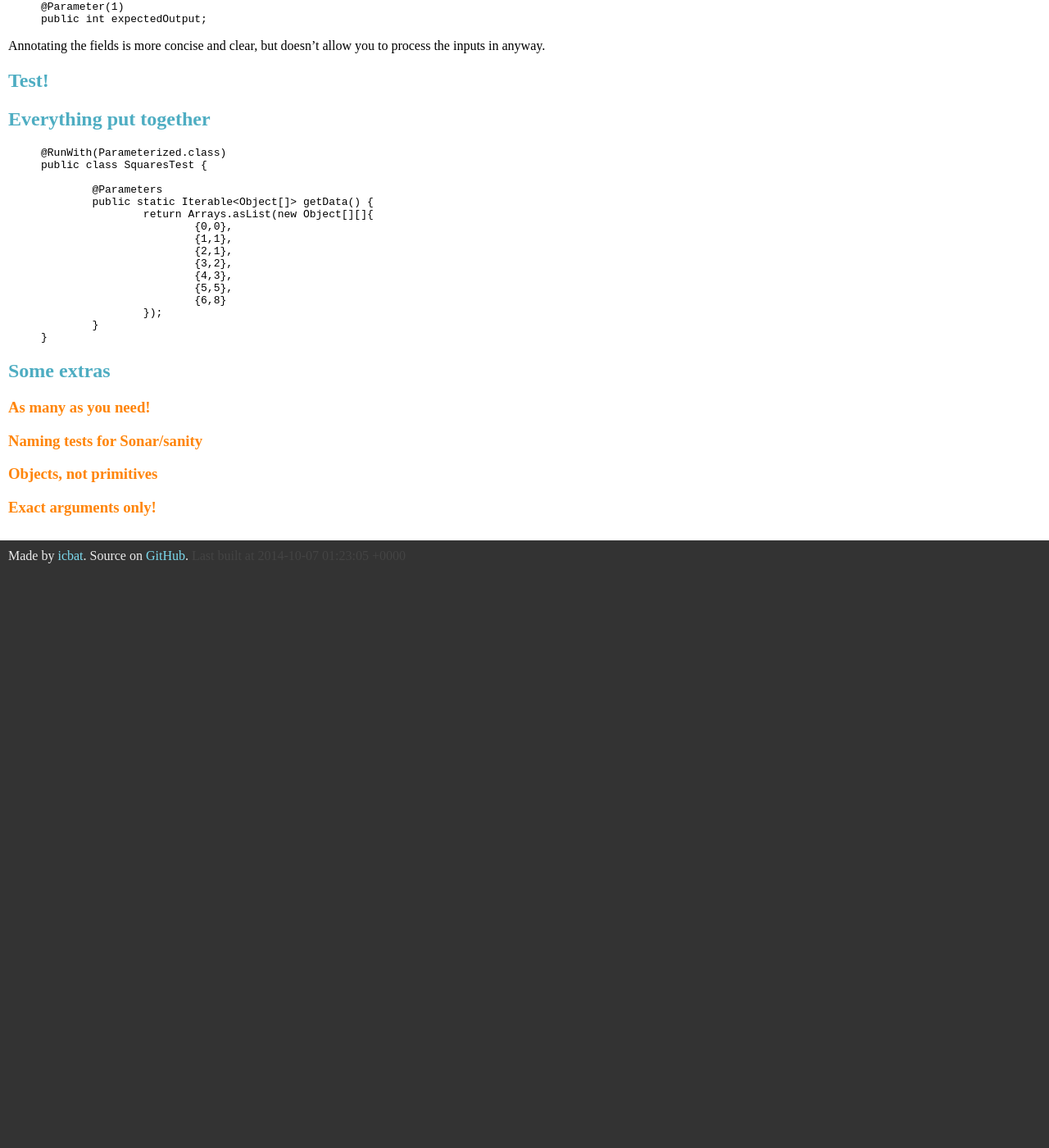
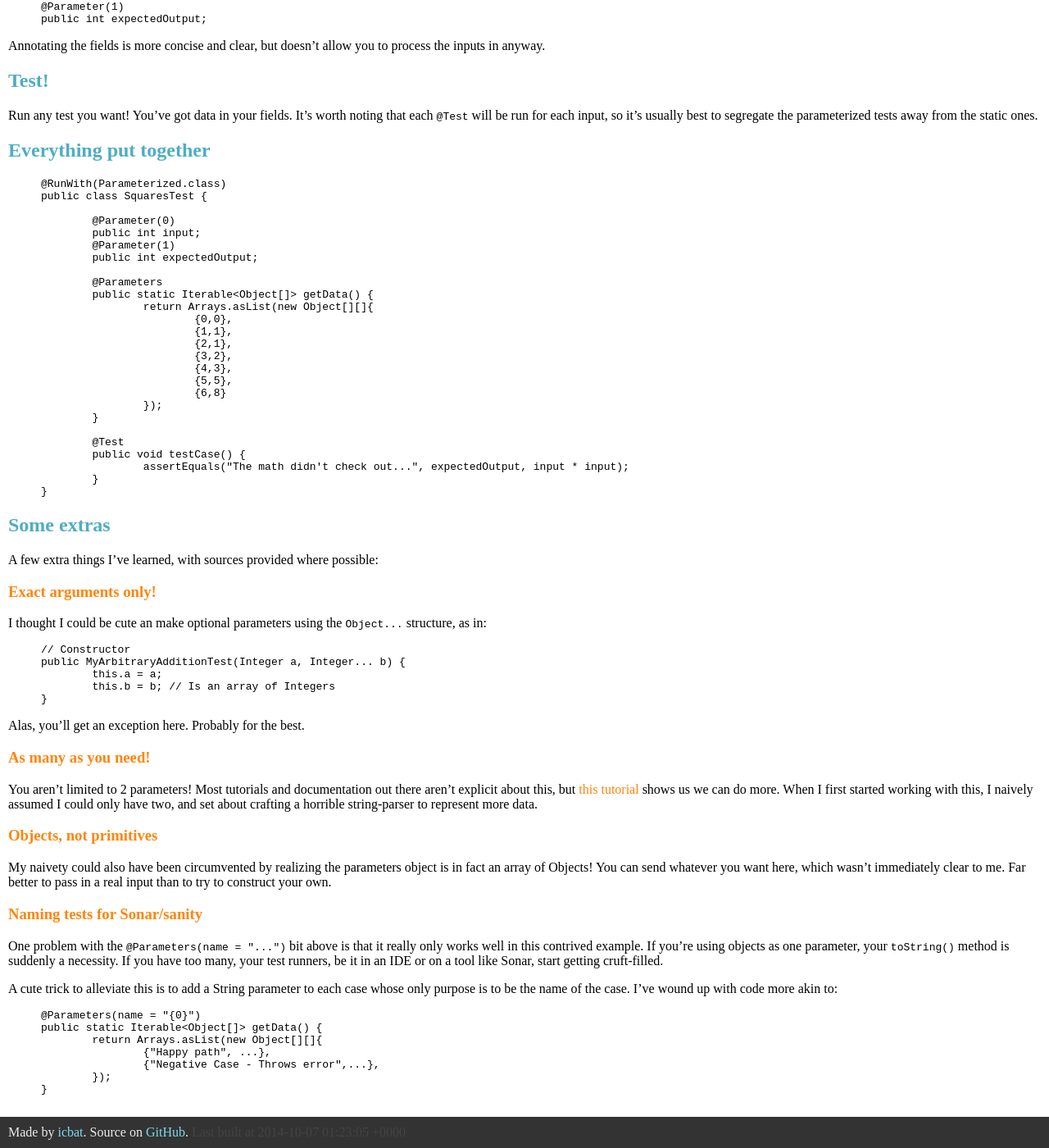
Before and after one commit to icbat/icbat.github.io, a Jekyll site: the page built from dev/_posts/2014-10-06-parameterized-junit4.md, in a window 1280 px wide and 1400 px high, scrolled down 1047 px. Shown: the whole window at 82% size. Built offline with Jekyll 4.4.1, drawn with Linux system fonts in a browser that asks for light colours; before the commit the page ends 1744 px from its top, so only the background shows below that.

Commit message:
A full, rough first draft.

```diff
--- a/dev/_posts/2014-10-06-parameterized-junit4.md
+++ b/dev/_posts/2014-10-06-parameterized-junit4.md
@@ -73,12 +73,19 @@ Annotating the fields is more concise and clear, but doesn't allow you to proces
 
 ## Test!
 
+Run any test you want! You've got data in your fields. It's worth noting that each `@Test` will be run for each input, so it's usually best to segregate the parameterized tests away from the static ones.
+
 ## Everything put together
 
 {% highlight java %}
 
 @RunWith(Parameterized.class)
 public class SquaresTest {
+
+	@Parameter(0)
+	public int input;
+	@Parameter(1)
+	public int expectedOutput;
 
 	@Parameters
 	public static Iterable<Object[]> getData() {
@@ -92,19 +99,54 @@ public class SquaresTest {
 			{6,8}
 		});
 	}
+
+	@Test
+	public void testCase() {
+		assertEquals("The math didn't check out...", expectedOutput, input * input);
+	}
 }
 {% endhighlight %}
 
 ## Some extras
 
+A few extra things I've learned, with sources provided where possible:
+
+### Exact arguments only!
+
+I thought I could be cute an make optional parameters using the `Object...` structure, as in:
+
+{% highlight java %}
+// Constructor
+public MyArbitraryAdditionTest(Integer a, Integer... b) {
+	this.a = a;
+	this.b = b; // Is an array of Integers
+}
+{% endhighlight %}
+
+Alas, you'll get an exception here. Probably for the best.
+
 ### As many as you need!
 
+You aren't limited to 2 parameters! Most tutorials and documentation out there aren't explicit about this, but [this tutorial](http://www.mkyong.com/unittest/junit-4-tutorial-6-parameterized-test/) shows us we can do more. When I first started working with this, I naively assumed I could only have two, and set about crafting a horrible string-parser to represent more data.
 
+### Objects, not primitives
+
+My naivety could also have been circumvented by realizing the parameters object is in fact an array of Objects! You can send whatever you want here, which wasn't immediately clear to me. Far better to pass in a real input than to try to construct your own.
 
 ### Naming tests for Sonar/sanity
 
+One problem with the `@Parameters(name = "...")` bit above is that it really only works well in this contrived example. If you're using objects as one parameter, your `toString()` method is suddenly a necessity. If you have too many, your test runners, be it in an IDE or on a tool like Sonar, start getting cruft-filled.
 
-### Objects, not primitives
+A cute trick to alleviate this is to add a String parameter to each case whose only purpose is to be the name of the case. I've wound up with code more akin to:
 
+{% highlight java %}
 
-### Exact arguments only!
+@Parameters(name = "{0}")
+public static Iterable<Object[]> getData() {
+	return Arrays.asList(new Object[][]{
+		{"Happy path", ...},
+		{"Negative Case - Throws error",...},
+	});
+}
+
+{% endhighlight %}
```
